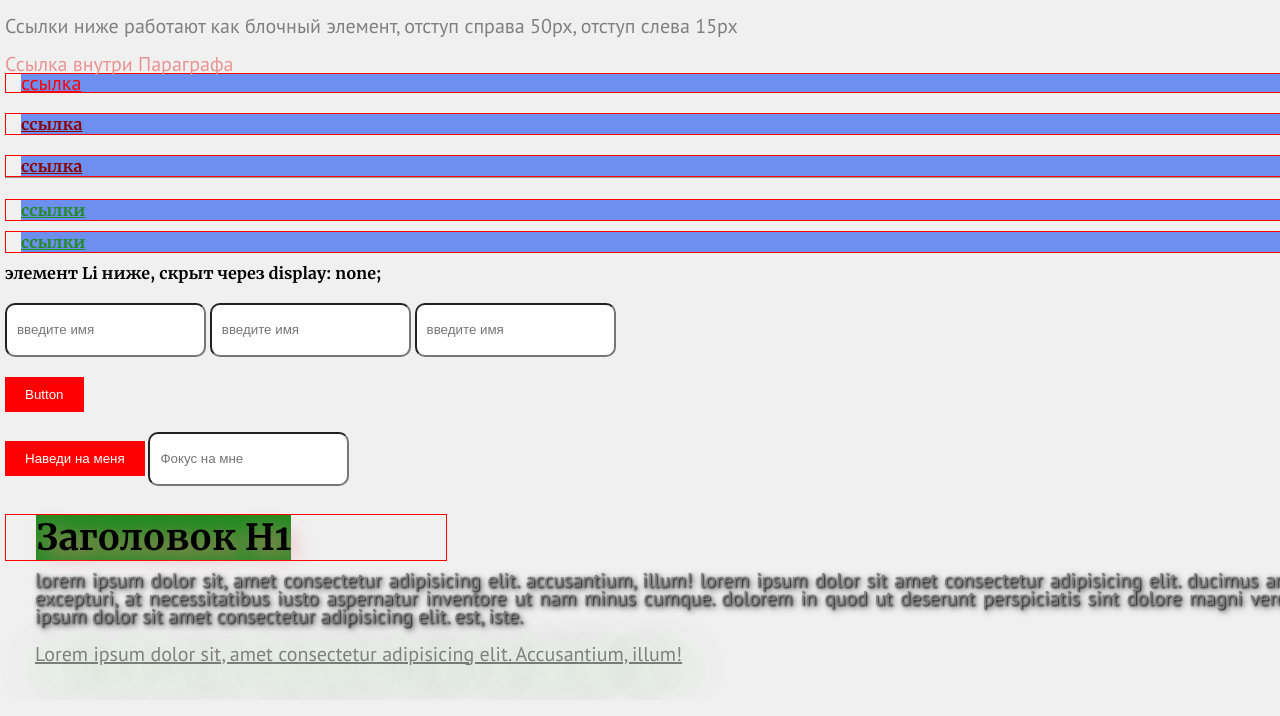
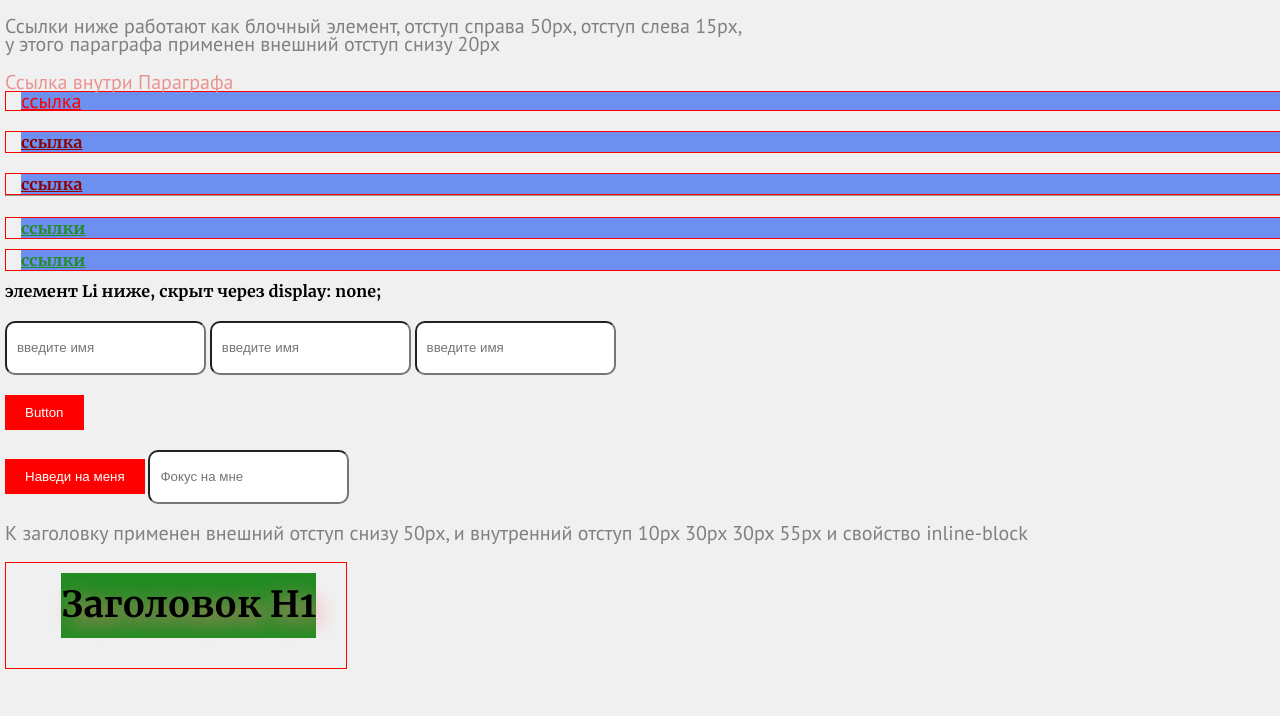
Before and after one commit to gleb-erokhin/Mentor, a plain HTML site: page css.html in a window 1280 px wide. Shown: the part 233-949 px from the top of the page. Drawn offline with Linux system fonts and the light colour scheme.

Commit message:
lesson18

```diff
--- a/css.html
+++ b/css.html
@@ -45,7 +45,7 @@
                 <section class="lesson-css mb20">
                     <h1 id="title">Мой сайт</h1>
                     <p class="mb20">Добро пожаловать на мой сайт!</p>
-                    <p class="mb20">Ссылки ниже работают как блочный элемент, отступ справа 50px, отступ слева 15px</p>
+                    <p class="mb20">Ссылки ниже работают как блочный элемент, отступ справа 50px, отступ слева 15px, <br>у этого параграфа применен внешний отступ снизу 20px</p>
                     <p id="graf" class="paragraf mb20">Ссылка внутри Параграфа <a href="#"
                             class="lesson-css__link">ссылка</a></p>
                     <a href="#" class="lesson-css__link">ссылка</a><br>
@@ -67,6 +67,7 @@
                     <input type="text" class="input-text" placeholder="Фокус на мне">
                 </section>
                 <section class="font">
+                    <p class="mb20">К заголовку применен внешний отступ снизу 50px, и внутренний отступ 10px 30px 30px 55px и свойство inline-block</p>
                     <h1 class="h1-padding">Заголовок H1</h1>
                     <p class="p-padding mb20">Lorem ipsum dolor sit, amet consectetur adipisicing elit. Accusantium,
                         illum! Lorem ipsum dolor sit amet consectetur adipisicing elit. Ducimus architecto excepturi, at
--- a/css/style.scss
+++ b/css/style.scss
@@ -194,12 +194,14 @@ input:focus {
 }
 
 .h1-padding {
-    display: inline;
+    display: inline-block;
+
     background-color: #228b22;
     background-clip: content-box;
     border: 1px solid red;
-    padding-left: 30px;
-    padding-right: 155px;
+
+    padding: 10px 30px 30px 55px;
+    margin-bottom: 50px;
     text-align: center;
 
     text-shadow: 5px 6px 20px lightcoral;
```
Also changed, not shown: css/style.css, 1 other file.
